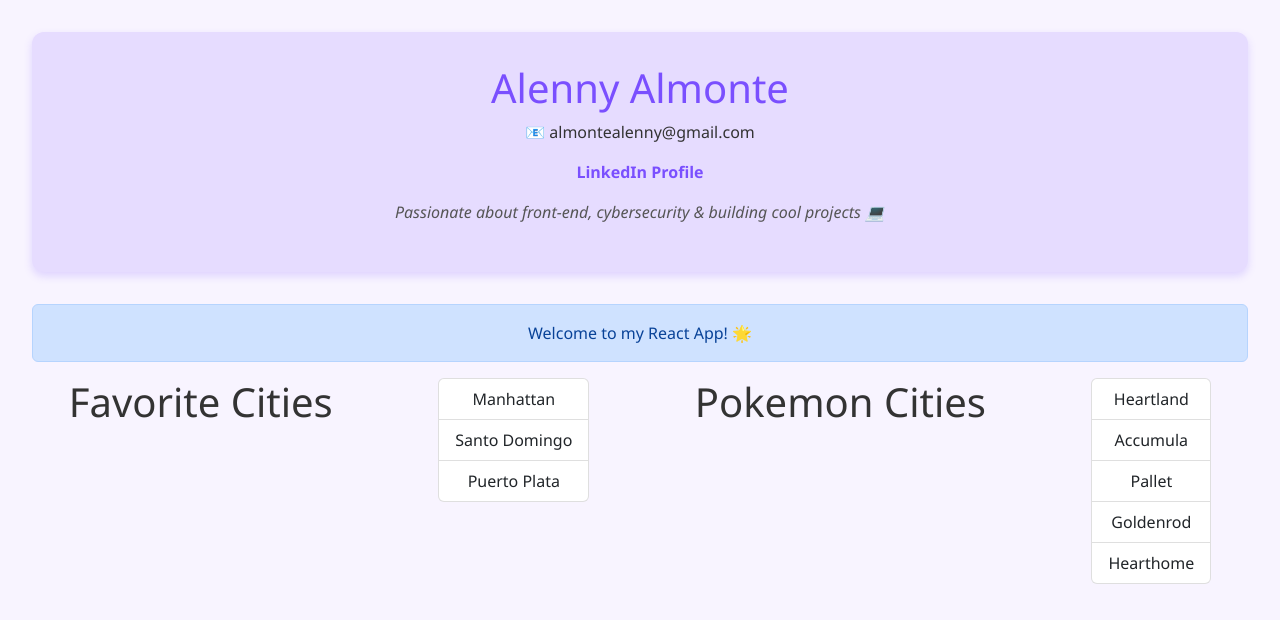
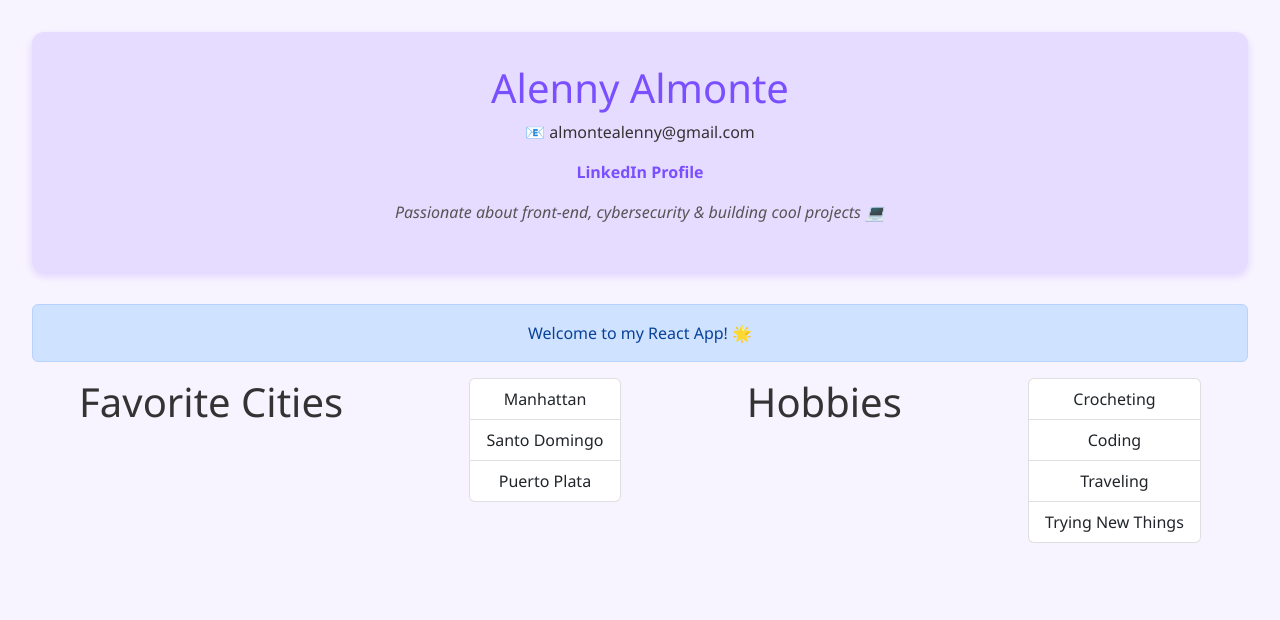
Before and after one commit to alenny21/React-App, a React (Create React App) app: page / in a window 1280 px wide. Shown: the top 620 px of the page. Built offline with nearby package versions, Linux system fonts and the light colour scheme.

Commit message:
Update App.js

```diff
--- a/src/App.js
+++ b/src/App.js
@@ -4,7 +4,7 @@ import './App.css'; // Make sure you have this CSS file
 
 function App() {
   let cities = ["Manhattan", "Santo Domingo", "Puerto Plata"];
-  let pokemonCities = ["Heartland", "Accumula", "Pallet", "Goldenrod", "Hearthome"];
+  let hobbies = ["Crocheting", "Coding", "Traveling", "Trying New Things"];
 
   const handleSelectedItem = (item) => {
     console.log(item);
@@ -32,8 +32,8 @@ function App() {
           onSelectItem={handleSelectedItem}
         />
         <ListGroup
-          items={pokemonCities}
-          heading={"Pokemon Cities"}
+          items={hobbies}
+          heading={"Hobbies"}
           onSelectItem={handleSelectedItem}
         />
       </div>
```
